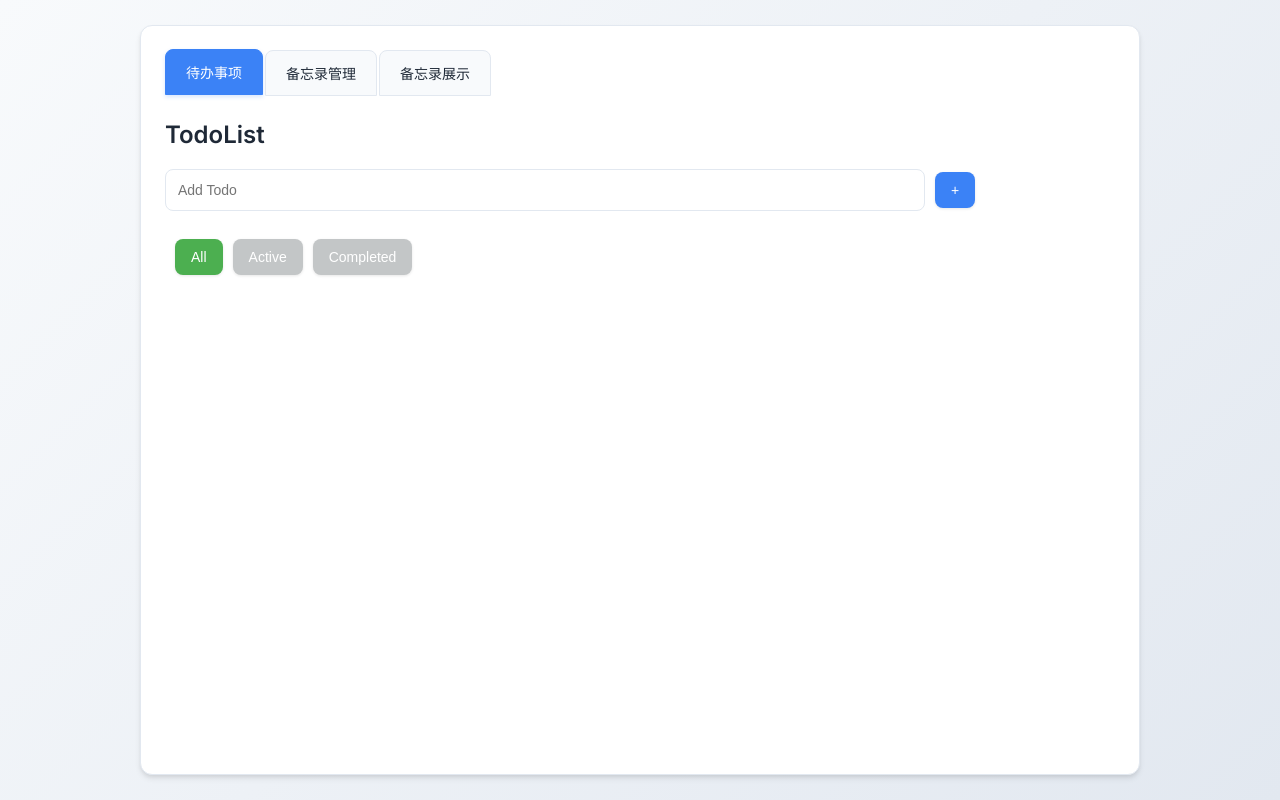
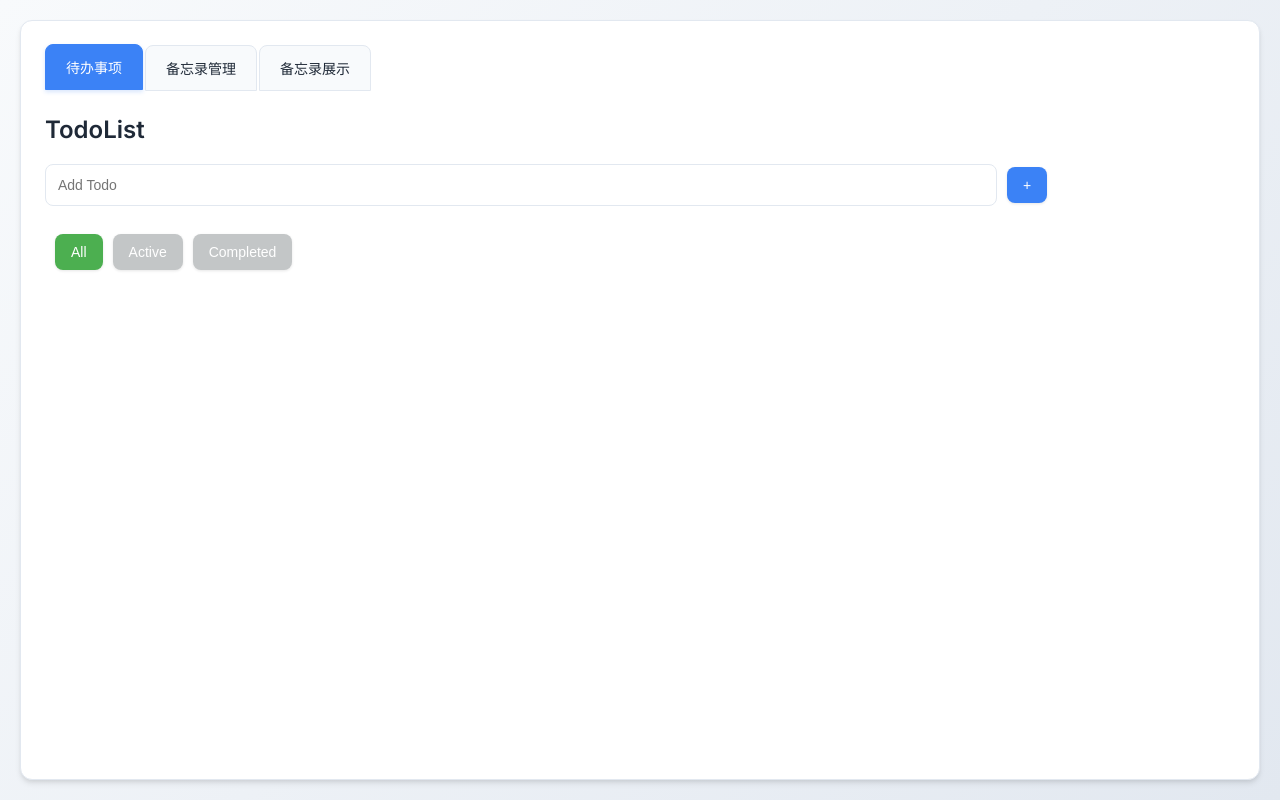
Before and after one commit to CeresY/my-todolist, a Next.js app: page / in a window 1280 px wide. Built offline with nearby package versions, Linux system fonts and the light colour scheme.

Commit message:
refactor(layout): 优化页面布局和尺寸
- 修改容器样式，使用视口单位动态设置宽度和高度
- 调整中心布局样式，使用 margin 实现居中
- 添加 boxSizing 属性，确保样式盒模型的一致性

```diff
--- a/src/app/page.tsx
+++ b/src/app/page.tsx
@@ -95,8 +95,10 @@ export default function Home() {
 
   const containerStyle = {
     ...centerDiv,
-    width: '1000px',
-    height: '750px'
+    width: 'calc(100vw - 40px)',
+    height: 'calc(100vh - 40px)',
+    maxWidth: 'none',
+    maxHeight: 'none'
   }
 
   const filteredMemos = getFilteredMemos()
--- a/src/styles.ts
+++ b/src/styles.ts
@@ -48,17 +48,13 @@ export const inputStyle: CSSProperties = {
 }
 
 export const centerDiv: CSSProperties = {
-    position: 'absolute',
-    top: '50%',
-    left: '50%',
-    transform: 'translate(-50%, -50%)',
-    width: '600px',
-    height: '500px',
+    margin: '20px',
     border: `1px solid ${lightColors.border}`,
     borderRadius: '12px',
     padding: '24px',
     backgroundColor: lightColors.background,
-    boxShadow: '0 4px 6px -1px rgba(0, 0, 0, 0.1), 0 2px 4px -1px rgba(0, 0, 0, 0.06)'
+    boxShadow: '0 4px 6px -1px rgba(0, 0, 0, 0.1), 0 2px 4px -1px rgba(0, 0, 0, 0.06)',
+    boxSizing: 'border-box'
 }
 
 export const textareaStyle: CSSProperties = {
```
